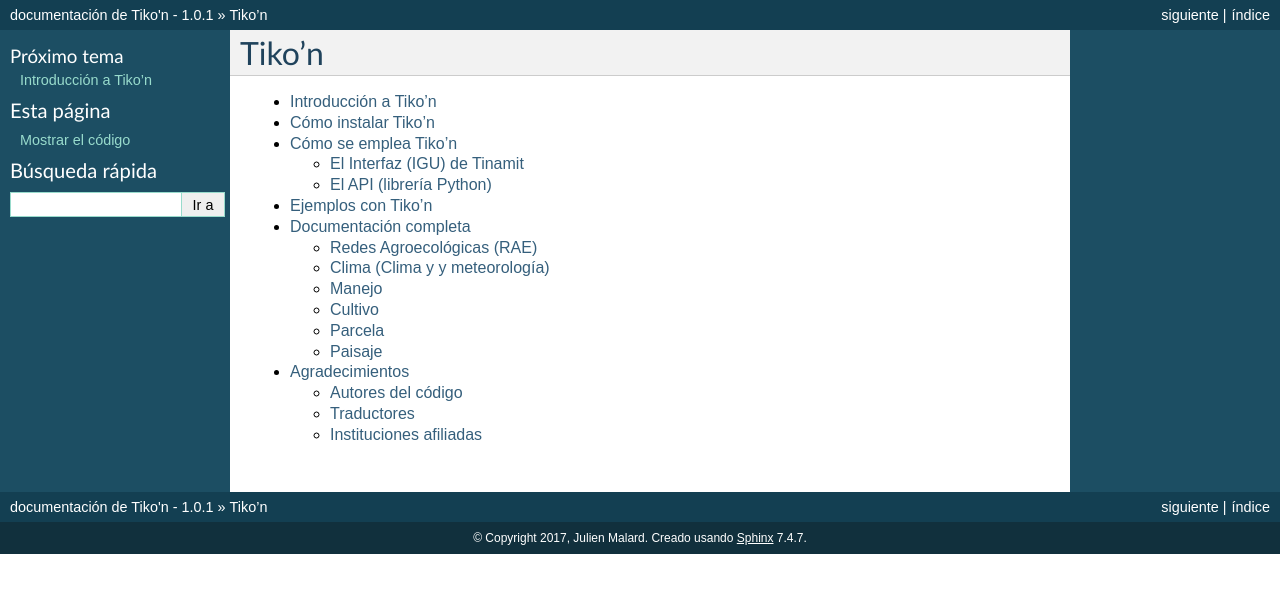
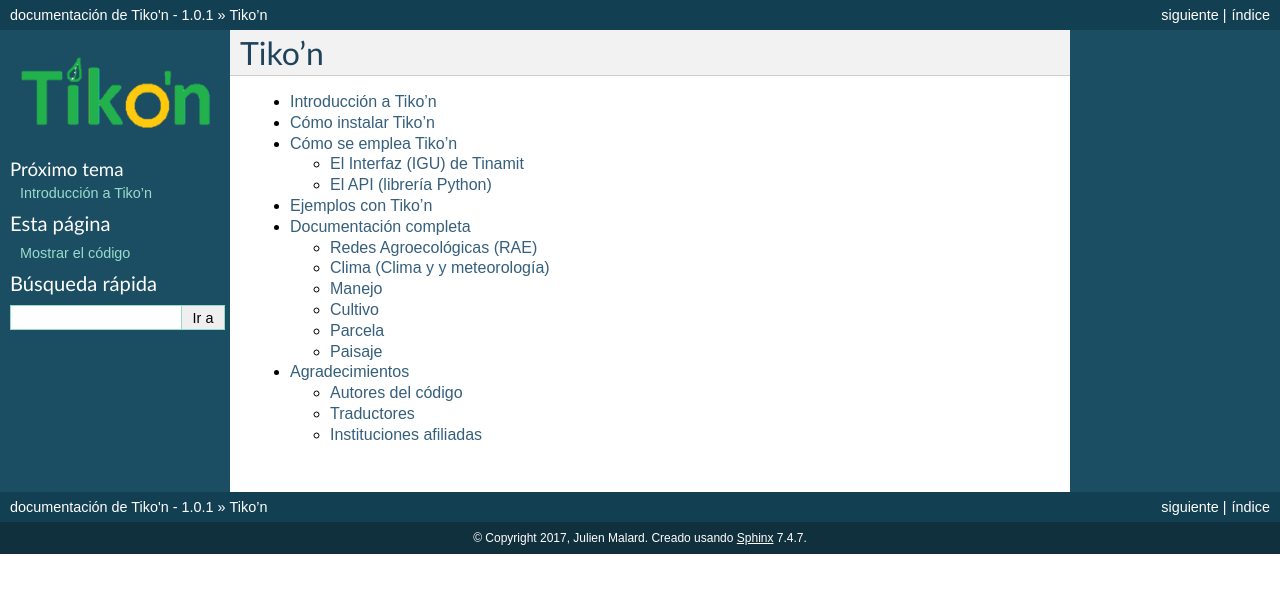
Before and after one commit to julienmalard/Tikon, a Sphinx documentation site: the page built from docs/source/index.rst, in a window 1280 px wide. Shown: the top 593 px of the page. Built offline with Sphinx 7.4.7, drawn with Linux system fonts in a browser that asks for light colours.

Commit message:
Update conf.py

```diff
--- a/docs/source/conf.py
+++ b/docs/source/conf.py
@@ -156,13 +156,13 @@
 # The name of an image file (relative to this directory) to place at the top
 # of the sidebar.
 #
-html_logo = 'Imágenes/LogoTiko\'n.png'
+html_logo = 'Imágenes/LogoTikon.png'
 
 # The name of an image file (relative to this directory) to use as a favicon of
 # the docs.  This file should be a Windows icon file (.ico) being 16x16 or 32x32
 # pixels large.
 #
-html_favicon = 'Imágenes/Logo_favico.ico'
+html_favicon = 'Imágenes/Logo_favicon.ico'
 
 # Add any paths that contain custom static files (such as style sheets) here,
 # relative to this directory. They are copied after the builtin static files,
```
